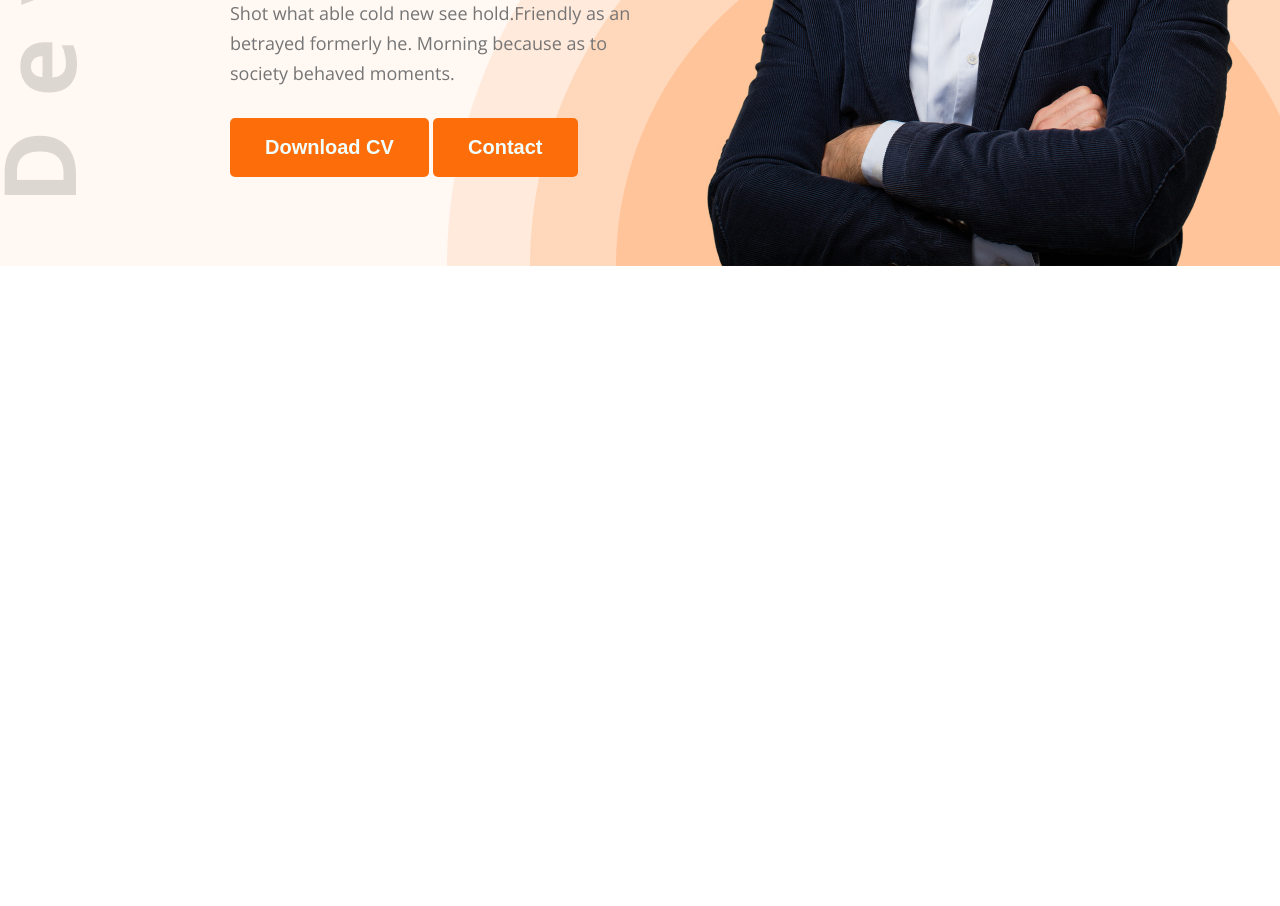
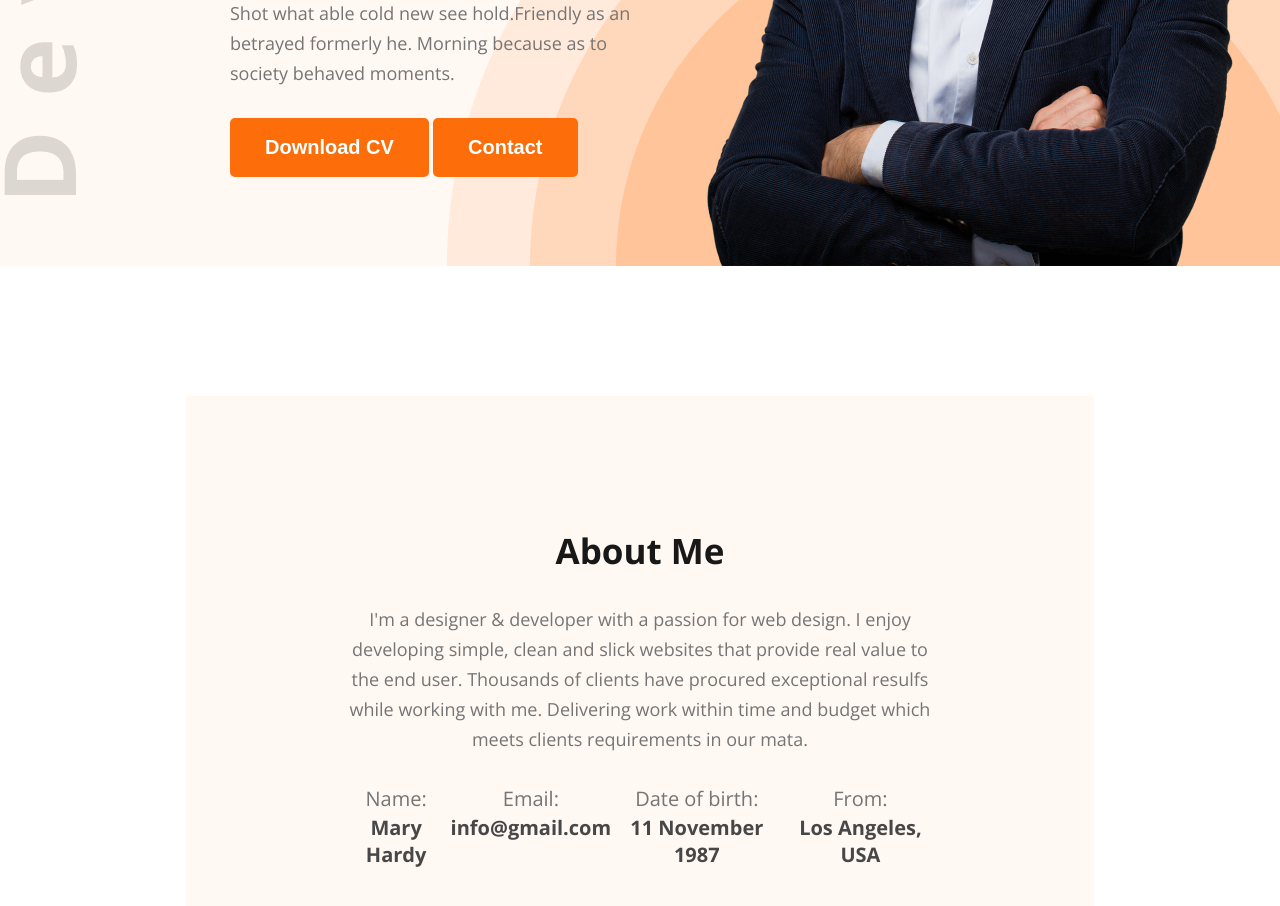
Before and after one commit to shahadat-hossain99/project-001-portfolio, a plain HTML site: page index.html in a window 1280 px wide. Shown: the part 568-1474 px from the top of the page. Before the commit the page ends 834 px from the top, so only its background shows below. Drawn offline with nearby package versions, Linux system fonts and the light colour scheme.

Commit message:
about section completed with styles

```diff
--- a/index.html
+++ b/index.html
@@ -46,5 +46,33 @@
       </section>
     </header>
     <!-- Header Section Ends -->
+     <section id="about">
+      <div class="about-container">
+        <div class="section-heading">
+          <h2>About Me</h2>
+          <p>I'm a designer & developer with a passion for web design. I enjoy developing simple, clean and slick websites that provide real value to the end user. Thousands of clients have procured exceptional resulfs while working with me. Delivering work within time and budget which meets clients requirements in our mata.</p>
+        </div>
+        <div class="about-info">
+            <div class="info-card">
+              <p>Name:</p>
+              <h4>Mary Hardy </h4>
+          </div>
+            <div class="info-card">
+              <p>Email:</p>
+              <h4>info@gmail.com</h4>
+          </div>
+            <div class="info-card">
+              <p>Date of birth:</p>
+              <h4>11 November 1987</h4>
+          </div>
+            <div class="info-card">
+              <p>From:</p>
+              <h4>Los Angeles, USA</h4>
+          </div>
+        </div>
+
+        </div>
+      </div>
+     </section>
   </body>
 </html>
--- a/styles/portfolio.css
+++ b/styles/portfolio.css
@@ -14,6 +14,7 @@
   font-weight: 900;
   font-size: 45px;
 }
+
 .color-orange {
   color: #fd6e0a;
 }
@@ -27,6 +28,32 @@
   color: azure;
   cursor: pointer;
 }
+
+
+
+.section-heading{
+  max-width: 827px;
+  text-align: center;
+}
+
+.section-heading h2{
+  font-size: 35px;
+  font-weight: bold;
+  color: #181818;
+  margin-bottom: 30px;
+
+}
+
+.section-heading p{
+  font-size: 18px;
+  font-weight: 300;
+  color: #757575;
+  line-height: 30px;
+  margin-bottom: 30px;
+
+}
+
+
 
 /* shared style ends */
 
@@ -95,3 +122,41 @@ nav .menu a {
   max-width: 584px;
   vertical-align: bottom;
 }
+
+#about{
+  /* padding: 130px 230px;
+  background-color: #FFF8F3;
+  border: 1px solid black; */
+  padding-top: 130px;
+}
+
+#about .about-container{
+  margin: 0 auto;
+  max-width: 1140px;
+  width: 71%;
+  /* border: 1px solid black; */
+  background-color:#fff8f3 ;
+  text-align: center;
+  padding: 131px 156px;
+
+}
+
+
+#about .about-container .about-info{
+  display: flex;
+  justify-content: space-around;
+}
+
+.about-info .info-card p{
+  font-size: 20px;
+  font-weight: 300;
+  color:  #757575;
+   line-height: 30px;
+}
+
+.about-info .info-card h4{
+  font-size: 20px;
+  font-weight: bold;
+  /* line-height: 30px; */
+  color: #474747;
+}
```
Also changed, not shown: images/shahadat.png (added).
